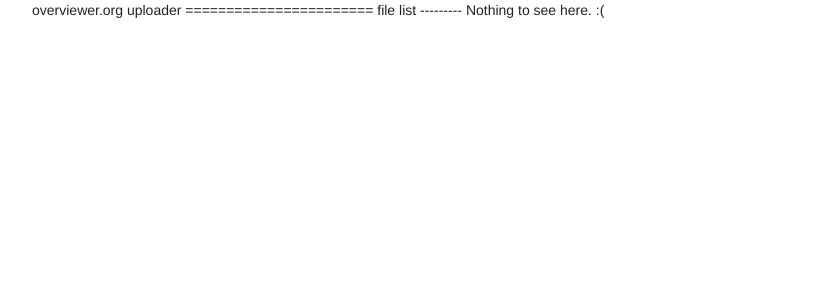
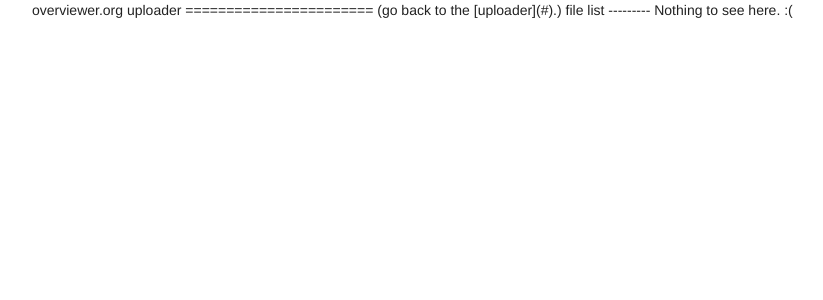
Before and after one commit to overviewer/Overviewer-Web, a Django app: template templates/uploader/list.html in a window 1280 px wide. Shown: the top 300 px of the page, without its empty margins (133-956 px from the left). Run offline with Django 3.2, Linux system fonts and the light colour scheme; the template is opened without the code that fills it, so the values that code supplies are empty.

Commit message:
added interlinks to uploader templates, and redirects from /upload

```diff
--- a/templates/uploader/list.html
+++ b/templates/uploader/list.html
@@ -10,6 +10,8 @@
 
 overviewer.org uploader
 =======================
+
+(go back to the [uploader]({% url uploader.views.upload %}).)
 
 file list
 ---------
--- a/templates/uploader/upload.html
+++ b/templates/uploader/upload.html
@@ -38,6 +38,8 @@ $(document).ready(function() {
 {% block body %}
 <h1>overviewer.org uploader</h1>
 
+<p>(or, check out the <a href="{% url uploader.views.list_uploads %}">uploaded file list</a>.)</p>
+
 {% if file %}
 <h2>upload successful!</h2>
 <p>
--- a/urls.py
+++ b/urls.py
@@ -34,6 +34,8 @@ urlpatterns = patterns('',
     url(r'^auth/', include('social_auth.urls')),
 
     # map uploader
+    url(r'^upload$', redirect('/uploader/')),
+    url(r'^upload/$', redirect('/uploader/')),
     url(r'^uploader$', redirect('/uploader/')),
     url(r'^uploader/', include('uploader.urls')),
 
```
